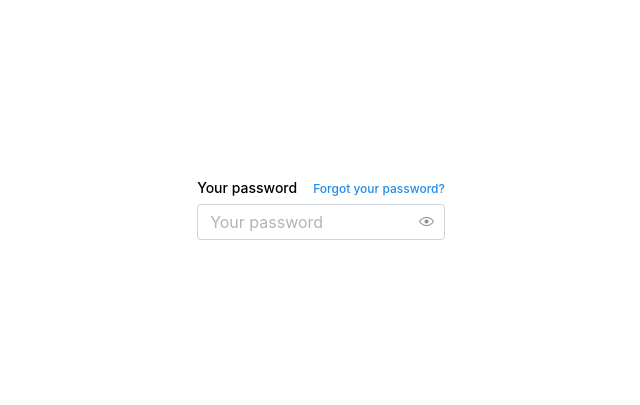
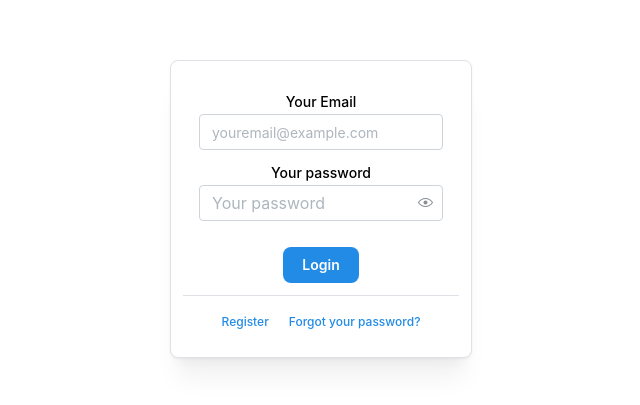
Before and after one commit to MarcosBrun0/CineConnect, a React (Vite) app in the folder front-end/: page / in a window 1280 px wide. Shown: the part 191-596 px from the top of the page, without its empty margins (319-959 px from the left). Built offline with nearby package versions, Linux system fonts and the light colour scheme.

Commit message:
Login form layout with email validation

```diff
--- a/front-end/src/pages/public/Login.jsx
+++ b/front-end/src/pages/public/Login.jsx
@@ -1,19 +1,91 @@
-import { Anchor, Group, PasswordInput, Text } from '@mantine/core';
+import { Anchor, PasswordInput, Text, TextInput, Flex, Button, Card} from '@mantine/core';
+import { useForm } from '@mantine/form';
+
 
 function Login() {
+
+    const form = useForm(
+        {
+        mode: 'uncontrolled',
+        initialValues: { email: '', password: ''},
+        validate:{
+            email: (value) => (/^\S+@\S+$/.test(value) ? null : 'Invalid email')
+            },
+
+        });
+
     return (
-        <>
-            <Group justify="space-between" mb={5}>
-                <Text component="label" htmlFor="your-password" size="sm" fw={500}>
-                    Your password
+        <div>
+            <Card
+            shadow="lg"
+            withBorder
+            radius="md"
+            >
+            <Flex
+                justify="space-between"
+                direction='column'
+                p="sm"
+            >
+
+                <form onSubmit={form.onSubmit((values) => console.log(values))}>
+                    <Text component="label" htmlFor="your-email" size="sm" pb="xs" fw={500}>
+                    Your Email
                 </Text>
 
-                <Anchor href="#" onClick={(event) => event.preventDefault()} pt={2} fw={500} fz="xs">
+            <TextInput
+                placeholder="youremail@example.com"
+                key={form.key('email')}
+                {...form.getInputProps('email')}
+                id="your-email"
+                pb="xs">
+
+            </TextInput>
+
+                <Text component="label" htmlFor="your-password" size="sm" pb="xs" fw={500}>
+                    Your password
+
+                </Text>
+
+                    <PasswordInput placeholder="Your password"
+                                   id="your-password"
+                                   key={form.key('password')}
+                                   {...form.getInputProps('password')}                                   pb="xs"
+                    />
+
+
+                <Button
+                type="submit"
+                radius="md"
+                mt="md"
+                >Login</Button>
+
+                </form>
+                <Card.Section
+                    withBorder
+                    inheritPadding
+                    mt="sm"
+                    p="sm">
+
+                    <Anchor
+                        href="#" onClick={(event) => event.preventDefault()} pt={2} fw={500} fz="xs">
+                        Register
+                    </Anchor>
+
+                <Anchor href="#"
+                        ml="lg"
+                        onClick={(event) => event.preventDefault()} pt={2} fw={500} fz="xs"
+                >
+
                     Forgot your password?
                 </Anchor>
-            </Group>
-            <PasswordInput placeholder="Your password" id="your-password" />
-        </>
+                </Card.Section>
+
+
+            </Flex>
+            </Card>
+
+        </div>
+
     );
 }
 
```
